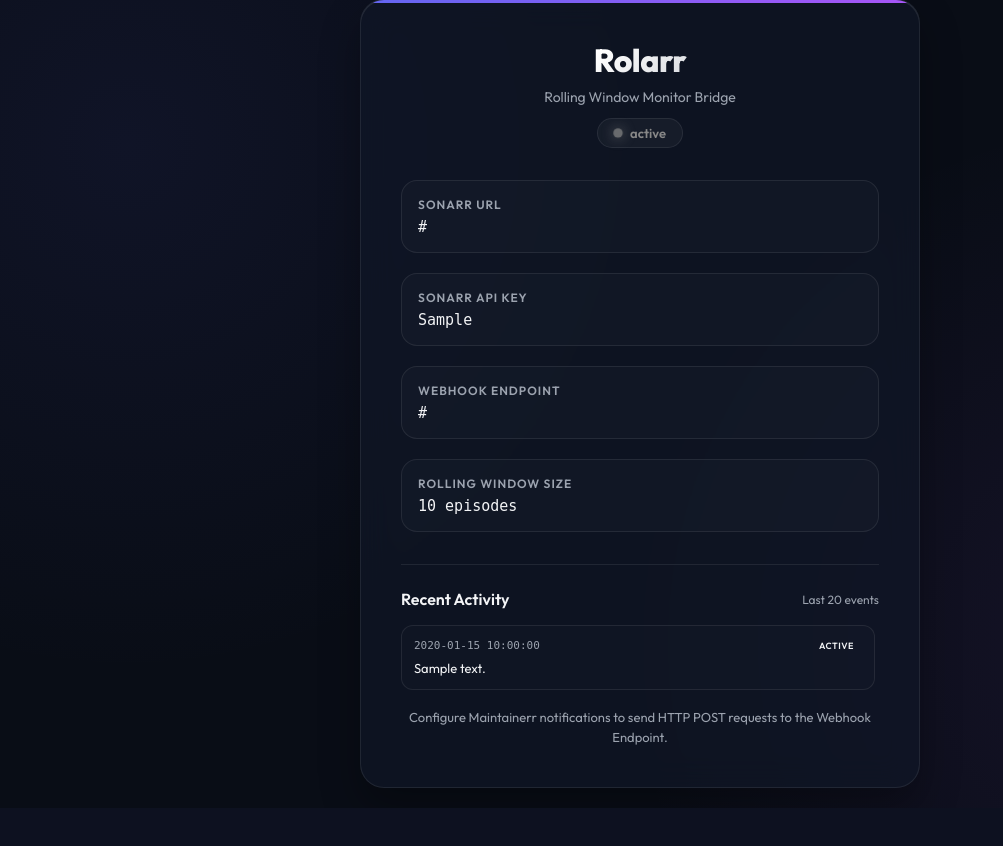
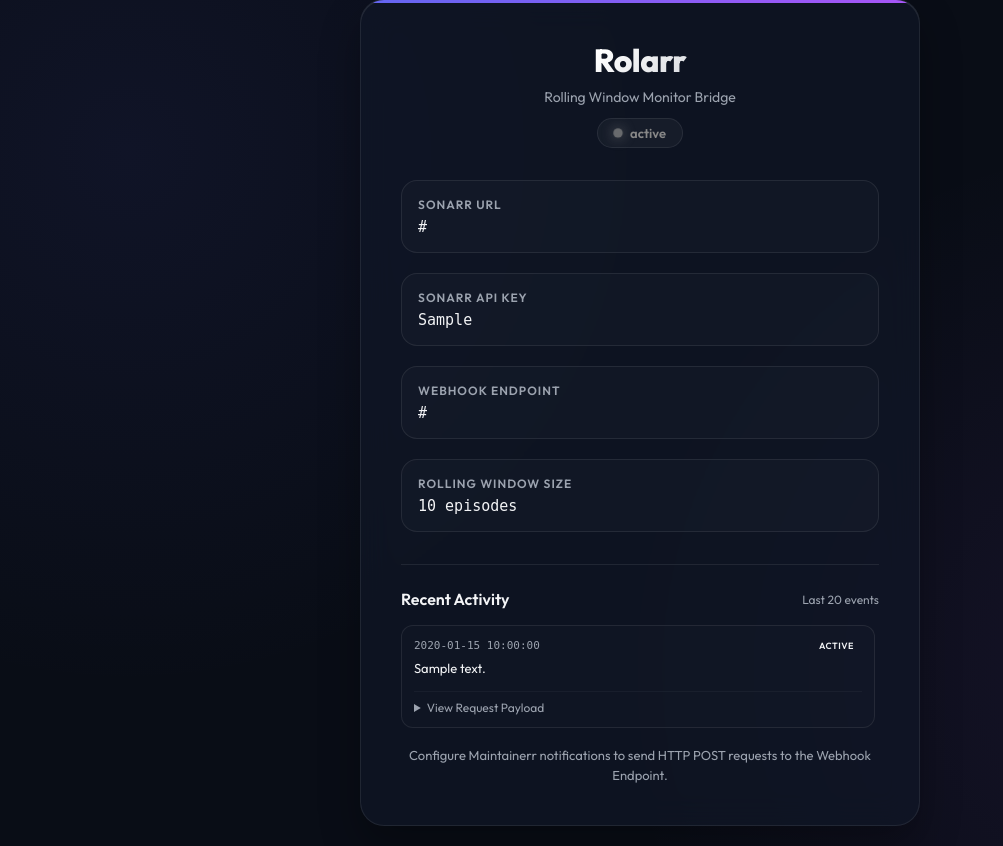
Before and after one commit to cunhar/rollarr, a Flask app: template templates/index.html in a window 1280 px wide. Shown: the part 21-867 px from the top of the page, without its empty margins (0-1003 px from the left). Before the commit the page ends 829 px from the top, so only its background shows below. Run offline with Flask 3, Linux system fonts and the light colour scheme; the template is opened without the code that fills it: most values are stand-ins (such as "Sample title", 1, 10 or a date in 2020).

Commit message:
feat: show webhook payload with expander in dashboard logs

```diff
--- a/templates/index.html
+++ b/templates/index.html
@@ -217,6 +217,35 @@
             border-radius: 12px;
         }
 
+        .log-details {
+            margin-top: 8px;
+            font-size: 12px;
+            border-top: 1px solid rgba(255, 255, 255, 0.04);
+            padding-top: 8px;
+        }
+        .log-summary {
+            color: var(--text-muted);
+            cursor: pointer;
+            outline: none;
+            user-select: none;
+            transition: color 0.2s ease;
+        }
+        .log-summary:hover {
+            color: var(--primary);
+        }
+        .log-payload {
+            margin: 8px 0 0 0;
+            background: rgba(0, 0, 0, 0.20);
+            border: 1px solid var(--card-border);
+            border-radius: 8px;
+            padding: 8px 12px;
+            overflow-x: auto;
+            color: #10b981;
+            font-family: monospace;
+            white-space: pre-wrap;
+            word-break: break-all;
+        }
+
         @keyframes pulse {
             0% { transform: scale(1); opacity: 1; }
             50% { transform: scale(1.2); opacity: 0.7; }
@@ -276,6 +305,12 @@
                                 <div class="log-message">
                                     {{ log.message }}
                                 </div>
+                                {% if log.payload %}
+                                    <details class="log-details">
+                                        <summary class="log-summary">View Request Payload</summary>
+                                        <pre class="log-payload"><code>{{ log.payload | tojson(indent=2) }}</code></pre>
+                                    </details>
+                                {% endif %}
                             </div>
                         {% endfor %}
                     {% else %}
```
